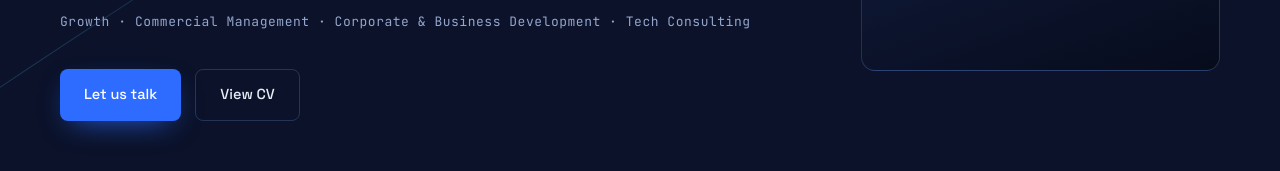
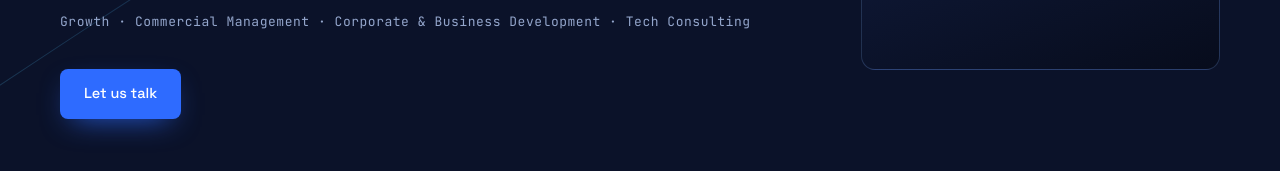
Before and after one commit to solimlia/Portfolio, a plain HTML site: page index.html in a window 1280 px wide. Shown: the part 500-671 px from the top of the page. Drawn offline with Linux system fonts and the light colour scheme.

Commit message:
Update index.html

```diff
--- a/index.html
+++ b/index.html
@@ -334,9 +334,6 @@ footer{padding:46px 0 60px;border-top:1px solid rgba(127,179,255,.12);margin-top
         <!-- PLACEHOLDER: E-Mail wird aus dem CONTACT-Objekt unten im Script gesetzt -->
         <a class="btn btn-primary" data-contact="mailto" href="#kontakt"
            data-de="Tauschen wir uns aus" data-en="Let us talk">Tauschen wir uns aus</a>
-        <!-- PLACEHOLDER: CV-Datei -->
-        <a class="btn btn-ghost" data-contact="cv" href="#"
-           data-de="CV ansehen" data-en="View CV">CV ansehen</a>
       </div>
     </div>
 
@@ -648,7 +645,6 @@ footer{padding:46px 0 60px;border-top:1px solid rgba(127,179,255,.12);margin-top
       <!-- PLACEHOLDERS: Werte unten im Script im CONTACT-Objekt eintragen -->
       <div class="contact-grid">
         <a class="cc" data-contact="mail" href="#"><small>E-Mail</small><span></span></a>
-        <a class="cc" data-contact="phone" href="#"><small data-de="Telefon" data-en="Phone">Telefon</small><span></span></a>
         <a class="cc" data-contact="linkedin" href="#"><small>LinkedIn</small><span></span></a>
         <a class="cc" data-contact="location" href="#"><small data-de="Standort" data-en="Location">Standort</small><span></span></a>
       </div>
@@ -669,12 +665,10 @@ footer{padding:46px 0 60px;border-top:1px solid rgba(127,179,255,.12);margin-top
    ============================================================ */
 const CONTACT = {
   name:     "Liana Soliman",                       // Vor- und Nachname
-  mail:     "vorname.nachname@example.com",  // PLACEHOLDER
-  phone:    "+41 00 000 00 00",              // PLACEHOLDER
-  linkedin: "linkedin.com/in/DEIN-PROFIL",   // PLACEHOLDER (ohne https://)
+  mail:     "liana.soliman@protonmail.com",  // PLACEHOLDER
+  linkedin: "linkedin.com/in/liana-soliman/",   // PLACEHOLDER (ohne https://)
   location: "Zürich, Schweiz",               // PLACEHOLDER
-  cv:       "cv.pdf",                        // PLACEHOLDER: PDF neben index.html legen
-  photo:    "photo.jpg"                      // PLACEHOLDER: Bild neben index.html legen
+  photo:    "LS_portrait.jpg"                      // PLACEHOLDER: Bild neben index.html legen
 };
 
 /* ============================================================
@@ -691,12 +685,10 @@ const CONTACT = {
     });
   };
   set('mail', CONTACT.mail, 'mailto:'+CONTACT.mail);
-  set('phone', CONTACT.phone, 'tel:'+CONTACT.phone.replace(/\s/g,''));
   set('linkedin', CONTACT.linkedin, 'https://'+CONTACT.linkedin.replace(/^https?:\/\//,''));
   set('location', CONTACT.location, null);
   set('footername', CONTACT.name.toUpperCase(), null);
   document.querySelectorAll('[data-contact="mailto"]').forEach(el=>el.setAttribute('href','mailto:'+CONTACT.mail));
-  document.querySelectorAll('[data-contact="cv"]').forEach(el=>{el.setAttribute('href',CONTACT.cv);el.setAttribute('target','_blank');el.setAttribute('rel','noopener')});
 
   // Foto laden, falls vorhanden — sonst bleibt der Platzhalter stehen
   const fig = document.querySelector('.portrait');
```
